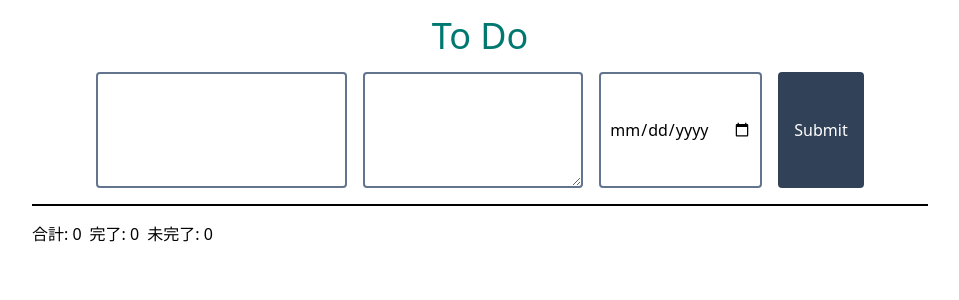
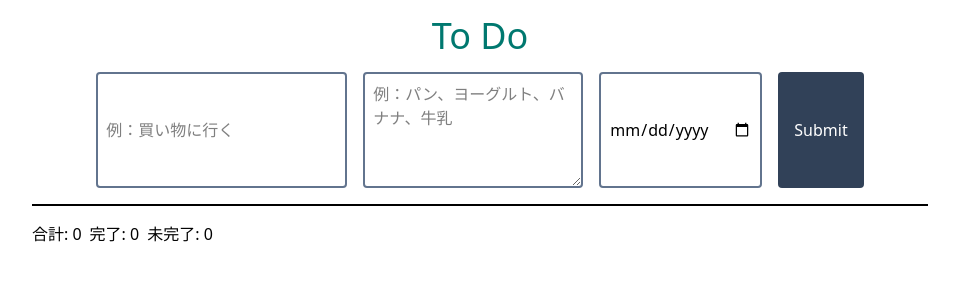
Before and after one commit to kentem-yu-motegi/react-todo-test, a React (Vite) app: page / in a window 1280 px wide. Shown: the top 300 px of the page, without its empty margins (160-1119 px from the left). Built offline with nearby package versions, Linux system fonts and the light colour scheme.

Commit message:
placeholder、required属性を追加

```diff
--- a/src/features/input/InputContainer.tsx
+++ b/src/features/input/InputContainer.tsx
@@ -17,8 +17,7 @@ export const InputContainer = () => {
 
     // 締切日のフォーマットをYYYY-MM-DDに変換
     const rawEndDate = formData.endDate as string;
-    const endDate = rawEndDate ? new Date(rawEndDate).toISOString().slice(0, 10): "";
-
+    const endDate = rawEndDate ? new Date(rawEndDate).toISOString().slice(0, 10): "なし";
 
     if (formData.endDate === ""){
       formData.endDate = "なし";
@@ -41,10 +40,13 @@ export const InputContainer = () => {
       <input
         name="title"
         type="text"
+        placeholder="例：買い物に行く"
+        required
         className="p-2 border-2 border-slate-500 rounded"
       />
       <textarea
         name="description"
+        placeholder="例：パン、ヨーグルト、バナナ、牛乳"
         className="p-2 border-2 border-slate-500 rounded"
         rows={4}
       >
```
